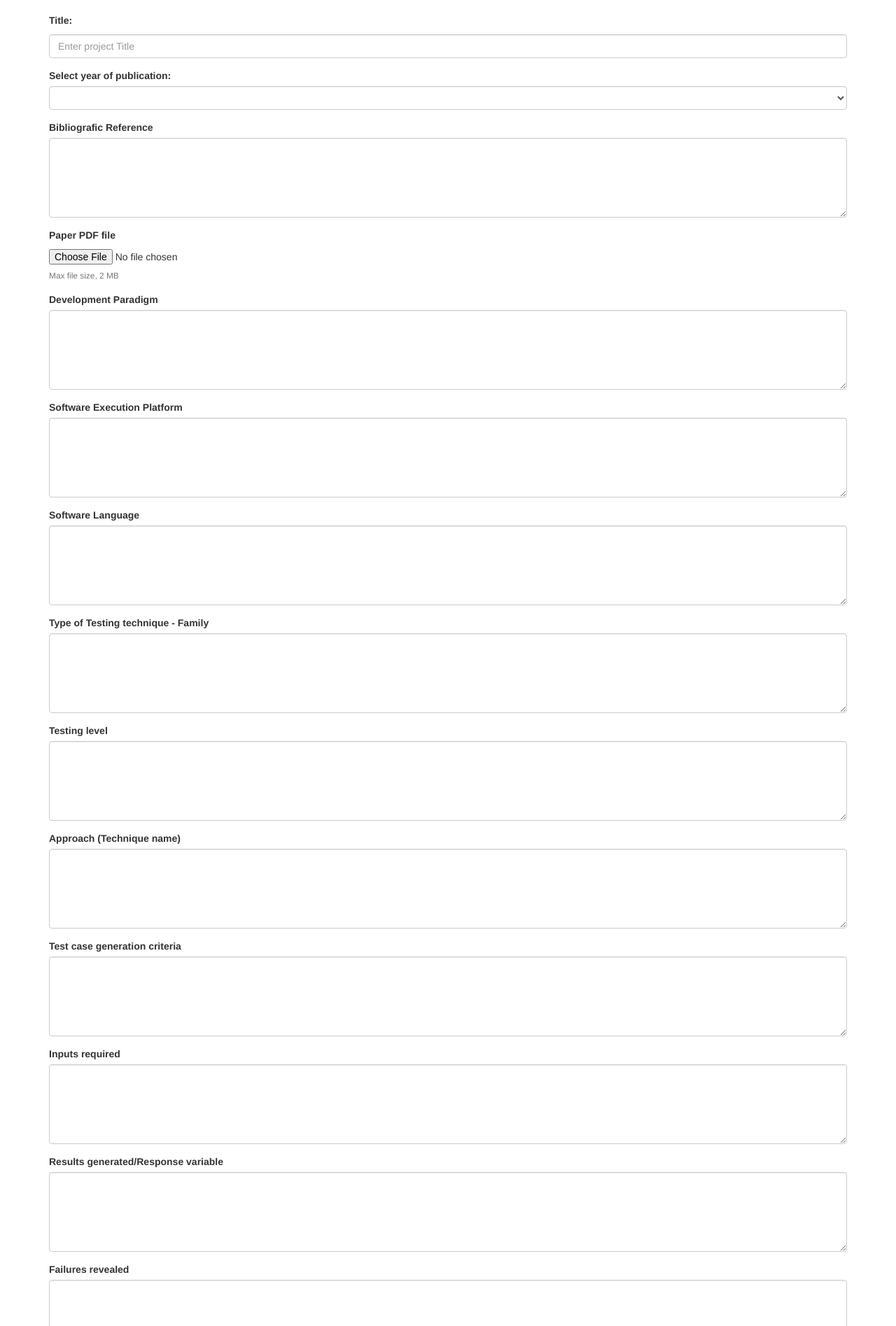
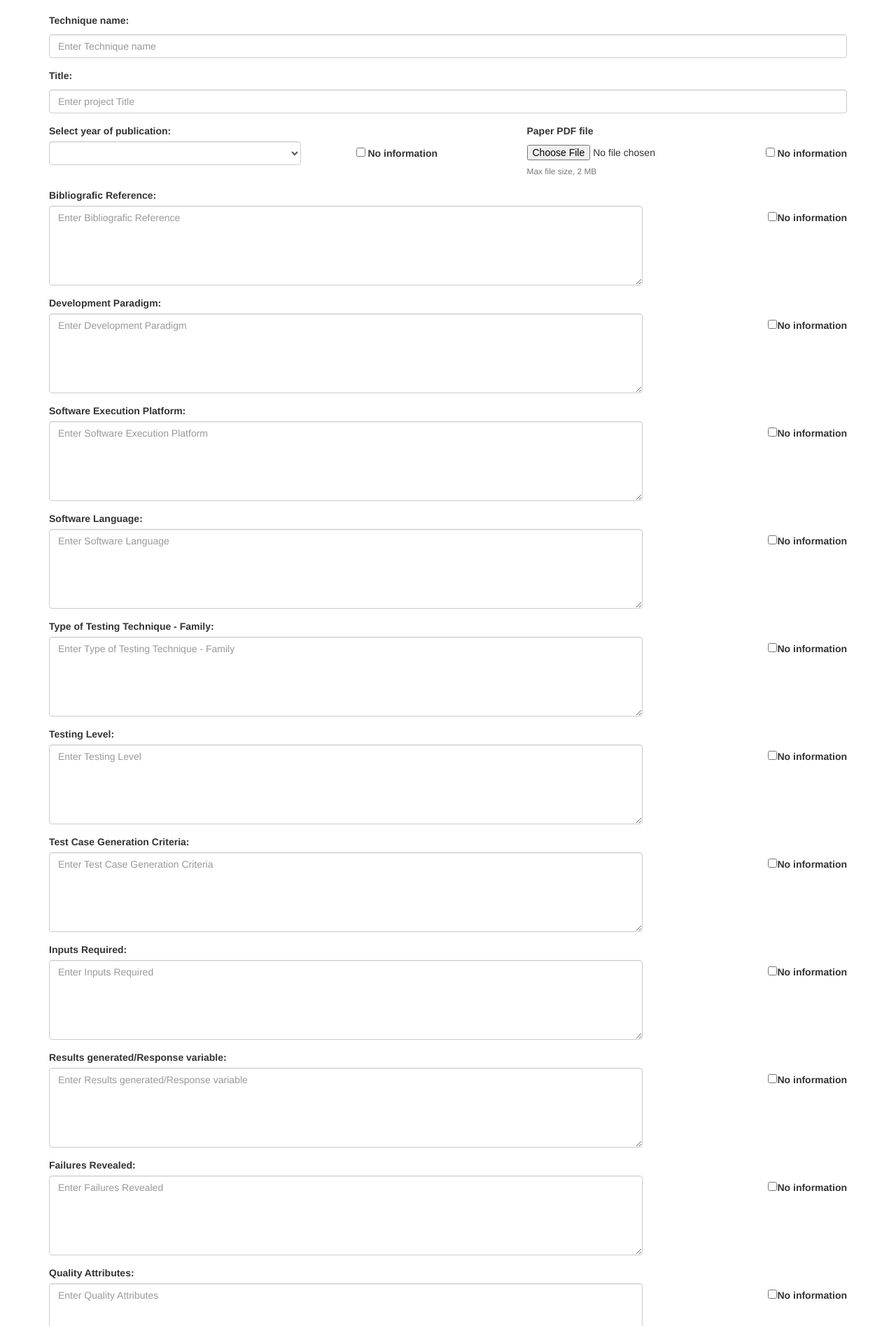
Before and after one commit to felipemoura/selectt, a CodeIgniter app: page /selectt/index.php/insert_test/index in a window 1280 px wide. Shown: the part 51-1946 px from the top of the page at 70% size. Run offline with CodeIgniter, Linux system fonts and the light colour scheme; a user stored in the database is signed in; some libraries are stand-ins or nearby versions.

Commit message:
V 1.0.4
Added dynamic form to insert

```diff
--- a/application/controllers/Insert_test.php
+++ b/application/controllers/Insert_test.php
@@ -6,13 +6,19 @@
     {
         // Call the Model constructor
         parent::__construct();
+        $this->load->model('insert_model');
     }
 
 	public function index()
 	{
-        // $this->checkForm();
+
+        $data['id'] = $this->insert_model->buildId();
+        $data['name'] = $this->insert_model->buildName();
+        // $data['error'] = ' ';
+
+
 		$this->load->view('templates/header_logged');
-		$this->load->view('logged/insert_page', array('error' => ' ' ));
+		$this->load->view('logged/insert_page', $data);
 		$this->load->view('templates/footer');
 	}
 
--- a/application/models/Insert_model.php
+++ b/application/models/Insert_model.php
@@ -15,5 +15,61 @@
         return $this->db->insert('caracterization', $data);
     }
 
+
+    function buildId () {
+        $id = array(   'inputBibliograficReference' ,
+                        'inputDevelopmentParadigm' ,
+                        'inputSoftwareExecutionPlatform' ,
+                        'inputSoftwareLanguage' ,
+                        'inputTypeofTestingTechnique' ,
+                        'inputTestingLevel' ,
+                        //'inputApproach' ,
+                        'inputTestCaseGenerationCriteria' ,
+                        'inputInputsRequired' ,
+                        'inputResultsGenerated' ,
+                        'inputFailuresRevealed' ,
+                        'inputQualityAttributes' ,
+                        'inputConcurrentBugPattern' ,
+                        'inputGraphicalRepresentation' ,
+                        'inputTypeofanalysis' ,
+                        'inputParadigm' ,
+                        'inputMechanismofReplay' ,
+                        'inputInstrumentation' ,
+                        'inputStateSpace' ,
+                        'inputTool' ,
+                        'inputToolRefCatalog' ,
+                        'inputAutomationLevel' ,
+                        'inputPlatformOperation' ,
+                        'inputToolCost' );
+        return $id;
+    }
+
+    function buildName () {
+        $name = array ( 'Bibliografic Reference' ,
+                        'Development Paradigm' ,
+                        'Software Execution Platform' ,
+                        'Software Language' ,
+                        'Type of Testing Technique - Family' ,
+                        'Testing Level' ,
+                        //'Approach (Technique name)' ,
+                        'Test Case Generation Criteria' ,
+                        'Inputs Required' ,
+                        'Results generated/Response variable' ,
+                        'Failures Revealed' ,
+                        'Quality Attributes' ,
+                        'Concurrent Bug Pattern' ,
+                        'Representation of concurrent program/Graphical representation' ,
+                        'Type of Analysis' ,
+                        'Paradigm for process interaction' ,
+                        'Mechanism of Replay/Non-deterministic/Deterministic-execution' ,
+                        'Instrumentation' ,
+                        'State space explosion problem' ,
+                        'Tool' ,
+                        'Tool Ref Catalog' ,
+                        'Automation Level' ,
+                        'Platform that the tool operates' ,
+                        'Tool Cost' );
+        return $name;
+    }
 }
 ?>
--- a/application/views/logged/insert_page.php
+++ b/application/views/logged/insert_page.php
@@ -2,178 +2,101 @@
 
 <div class="container animated fadeInDown">
 
-  <?php echo $error;?>
+  <? if (isset($error)): ?>
+      <div class="alert alert-danger" role="alert" style="margin-top: 10px;"><?= $error; ?></div>
+  <? endif; ?>
 
   <?php echo form_open_multipart('Insert_test/do_upload');?>
+
+
+
+  <!-- Technique name -->
+  <div class="form-group">
+    <label for="inputApproachTechniqueName">Technique name:</label>
+    <input type="text" class="form-control" id="inputApproachTechniqueName" name="inputApproachTechniqueName" aria-describedby="titleHelp" placeholder="Enter Technique name" required focus>
+  </div>
 
   <!-- Title -->
   <div class="form-group">
     <label for="inputTitle">Title:</label>
-    <input type="text" class="form-control" id="inputTitle" aria-describedby="titleHelp" placeholder="Enter project Title" required focus>
+    <input type="text" class="form-control" id="inputTitle" name="inputTitle" aria-describedby="titleHelp" placeholder="Enter project Title" required focus>
   </div>
 
+  <div class="row">
+        <div class="col-lg-4 col-md-4 cold-sm-12 cold-xs-12">
           <!-- Year -->
           <div class="form-group">
             <label for="inputYear">Select year of publication:</label>
-    <select class="form-control" id="inputYear">
-    	<!-- JS of years here -->
-    </select>
+            <select class="form-control" id="inputYear" name="inputYear"></select>
+          </div>
         </div>
 
-  <!-- Bibliografic Reference -->
-  <div class="form-group">
-    <label for="inputBibliograficReference">Bibliografic Reference</label>
-    <textarea class="form-control" id="inputBibliograficReference" rows="5"></textarea>
+        <div class="col-lg-2 col-md-2 col-sm-12 col-xs-12">
+          <div class="form-check pull-right" style="margin: auto;  padding: 30px 0; text-align: center;">
+            <label class="form-check-label">
+              <input type="checkbox" name="checkinputYear" id="checkinputYear" class="form-check-input" onchange="toggleCheckbox(this)" value="1">
+              No information
+            </label>
+          </div>
         </div>
 
+        <div class="col-lg-3 col-lg-offset-1 col-md-3 col-md-offset-1 cold-sm-12 cold-xs-12">
             <!-- PDF file -->
             <div class="form-group">
               <label for="inputArticlePDF">Paper PDF file</label>
-    <input type="file" class="form-control-file" id="inputArticlePDF" aria-describedby="fileHelp">
+              <input type="file" class="form-control-file" id="inputArticlePDF" name="inputArticlePDF" aria-describedby="fileHelp">
+
               <small id="fileHelp" class="form-text text-muted">Max file size, 2 MB</small>
             </div>
-
-
-  <!-- Development paradigm   -->
-  <div class="form-group">
-    <label for="inputDevelopmentParadigm">Development Paradigm</label>
-    <textarea class="form-control" id="inputDevelopmentParadigm" rows="5"></textarea>
         </div>
 
-  <!--  Software Execution Platform  -->
-  <div class="form-group">
-    <label for="inputSoftwareExecutionPlatform">Software Execution Platform</label>
-    <textarea class="form-control" id="inputSoftwareExecutionPlatform" rows="5"></textarea>
+        <div class="col-lg-2 col-md-2 col-sm-12 col-xs-12">
+          <div class="form-check pull-right" style="margin: auto;  padding: 30px 0; text-align: center;">
+            <label class="form-check-label">
+              <input type="checkbox" name="checkinputArticlePDF" id="checkinputArticlePDF" class="form-check-input" onchange="toggleCheckbox(this)" value="1">
+              No information
+            </label>
+          </div>
+        </div>
   </div>
 
-  <!--  Software Language	  -->
+  <?php foreach ($id as $key => $item): ?>
+    <div class="row">
+      <div class="col-lg-9 col-md-8 cold-sm-12 cold-xs-12">
+        <!-- <?= $item; ?> -->
         <div class="form-group">
-    <label for="inputSoftwareLanguage">Software Language</label>
-    <textarea class="form-control" id="inputSoftwareLanguage" rows="5"></textarea>
+          <label for="<?= $item; ?>"><?= $name[$key]; ?>:</label>
+          <textarea class="form-control" id="<?= $item; ?>" name="<?= $item; ?>" placeholder="Enter <?= $name[$key]; ?>" rows="5"></textarea>
+        </div>
       </div>
 
-  <!--  Type of Testing technique - Family	  -->
-  <div class="form-group">
-    <label for="inputTypeofTestingTechnique">Type of Testing technique - Family</label>
-    <textarea class="form-control" id="inputTypeofTestingTechnique" rows="5"></textarea>
+      <!--  <?= $item; ?> checkbox  -->
+      <div class="col-lg-3 col-md-4 col-sm-12 col-xs-12">
+          <div class="form-check pull-right" style="margin: auto;  padding: 30px 0; text-align: center;">
+            <label class="form-check-label">
+              <input type="checkbox" name="check<?= $item; ?>" id="check<?= $item; ?>" class="form-check-input" onchange="toggleCheckbox(this)" value="1">No information
+            </label>
+          </div>
+      </div>
     </div>
 
-  <!--  Testing level  -->
-  <div class="form-group">
-    <label for="inputTestingLevel">Testing level</label>
-    <textarea class="form-control" id="inputTestingLevel" rows="5"></textarea>
-  </div>
+  <?php endforeach; ?>
 
-  <!--  Approach  -->
-  <div class="form-group">
-    <label for="inputApproach">Approach (Technique name)</label>
-    <textarea class="form-control" id="inputApproach" rows="5"></textarea>
-  </div>
-
-  <!--  Test case generation criteria  -->
-  <div class="form-group">
-    <label for="inputTestCaseGenerationCriteria">Test case generation criteria</label>
-    <textarea class="form-control" id="inputTestCaseGenerationCriteria" rows="5"></textarea>
-  </div>
-
-  <!--  Inputs required	  -->
-  <div class="form-group">
-    <label for="inputInputsRequired">Inputs required</label>
-    <textarea class="form-control" id="inputInputsRequired" rows="5"></textarea>
-  </div>
-
-  <!--  Results generated/Response variable  -->
-  <div class="form-group">
-    <label for="inputResultsGenerated">Results generated/Response variable</label>
-    <textarea class="form-control" id="inputResultsGenerated" rows="5"></textarea>
-  </div>
-
-  <!--  Failures revealed  -->
-  <div class="form-group">
-    <label for="inputFailuresRevealed">Failures revealed</label>
-    <textarea class="form-control" id="inputFailuresRevealed" rows="5"></textarea>
-  </div>
-
-  <!--   Quality attributes	 -->
-  <div class="form-group">
-    <label for="inputQualityAttributes"></label>
-    <textarea class="form-control" id="inputQualityAttributes" rows="5"></textarea>
-  </div>
-
-  <!--  Concurrent bug pattern  -->
-  <div class="form-group">
-    <label for="inputConcurrentBugPattern">Concurrent bug pattern</label>
-    <textarea class="form-control" id="inputConcurrentBugPattern" rows="5"></textarea>
-  </div>
-
-  <!--  Representation of concurrent program/Graphical representation  -->
-  <div class="form-group">
-    <label for="inputGraphicalRepresentation">Representation of concurrent program/Graphical representation</label>
-    <textarea class="form-control" id="inputGraphicalRepresentation" rows="5"></textarea>
-  </div>
-
-  <!--  Type of analysis  -->
-  <div class="form-group">
-    <label for="inputTypeofanalysis">Type of analysis</label>
-    <textarea class="form-control" id="inputTypeofanalysis" rows="5"></textarea>
-  </div>
-
-
-  <!--  Paradigm for process interaction  -->
-  <div class="form-group">
-    <label for="inputParadigm">Paradigm for process interaction</label>
-    <textarea class="form-control" id="inputParadigm" rows="5"></textarea>
-  </div>
-
-  <!--   Mechanism of Replay/Non-deterministic/Deterministic-execution  -->
-  <div class="form-group">
-    <label for="inputMechanismOfReplay">Mechanism of Replay/Non-deterministic/Deterministic-execution</label>
-    <textarea class="form-control" id="inputMechanismofReplay" rows="5"></textarea>
-  </div>
-
-  <!--  Instrumentation	  -->
-  <div class="form-group">
-    <label for="inputInstrumentation">Instrumentation</label>
-    <textarea class="form-control" id="inputInstrumentation" rows="5"></textarea>
-  </div>
-
-  <!--  State space explosion problem  -->
-  <div class="form-group">
-    <label for="inputStateSpace">State space explosion problem</label>
-    <textarea class="form-control" id="inputStateSpace" rows="5"></textarea>
-  </div>
-
-  <!--  Tool  -->
-  <div class="form-group">
-    <label for="inputTool">Tool</label>
-    <textarea class="form-control" id="inputTool" rows="5"></textarea>
-  </div>
-
-  <!--  Tool Ref Catalog  -->
-  <div class="form-group">
-    <label for="inputToolRefCatalog">Tool Ref Catalog</label>
-    <textarea class="form-control" id="inputToolRefCatalog" rows="5"></textarea>
-  </div>
-
-  <!--  Automation level  -->
-  <div class="form-group">
-    <label for="inputAutomationLevel">Automation level</label>
-    <textarea class="form-control" id="inputAutomationLevel" rows="5"></textarea>
-  </div>
-
-  <!--  Platform that the tool operate  -->
-  <div class="form-group">
-    <label for="inputPlatformOperation">Platform that the tool operate</label>
-    <textarea class="form-control" id="inputPlatformOperation" rows="5"></textarea>
-  </div>
-
-  <!--  Tool Cost  -->
-  <div class="form-group">
-    <label for="inputToolCost">Tool Cost</label>
-    <textarea class="form-control" id="inputToolCost" rows="5"></textarea>
-  </div>
 
   <!-- Submit Form -->
   <button type="submit" class="btn btn-block btn-success">Insert Technique into Database</button>
 
 </div>
+
+
+<script type="text/javascript">
+    function toggleCheckbox(el) {
+      var theId = el.id.replace("check","");
+
+      if( el.checked ){
+         $("#" + theId).prop('disabled', true);
+      }else{
+         $("#" + theId).prop('disabled', false);
+      }
+    }
+</script>
--- a/application/views/login_page.php
+++ b/application/views/login_page.php
@@ -5,7 +5,7 @@
 <!-- Login FORM -->
 <div class="container animated fadeInDown">
 
-	<form class="form-signin" role="form" method="post" action="<?= base_url('login/loginCheck') ?>">
+	<form class="form-signin" role="form" method="post" action="login/loginCheck">
 
 		<h2 class="form-signin-heading">Log in</h2>
 
```
Also changed, not shown: application/controllers/Form.php (+23 -0 lines), application/views/logged/form_page.php (+51 -2 lines). Lines whose indentation alone changed are shown as unchanged.
